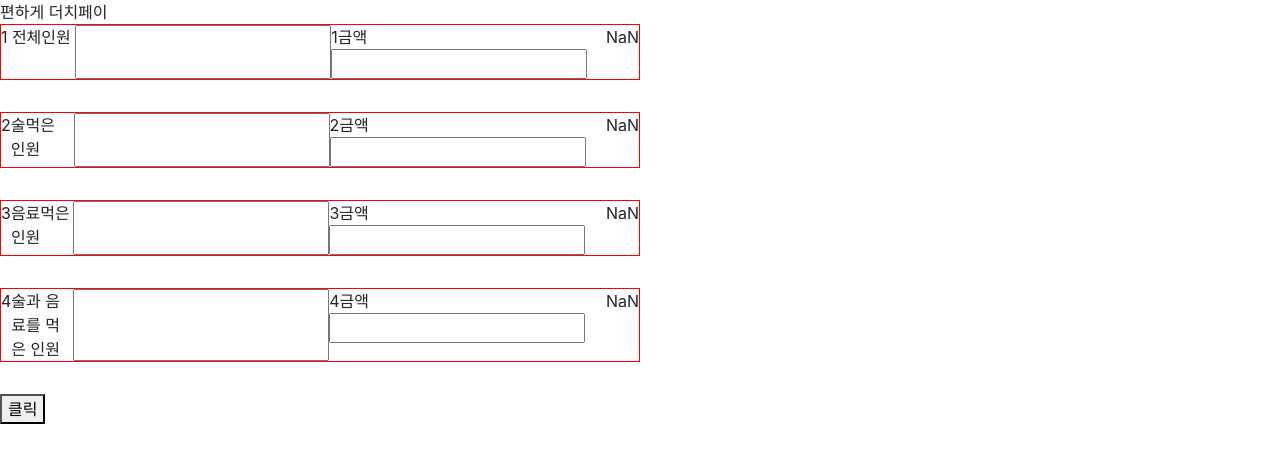
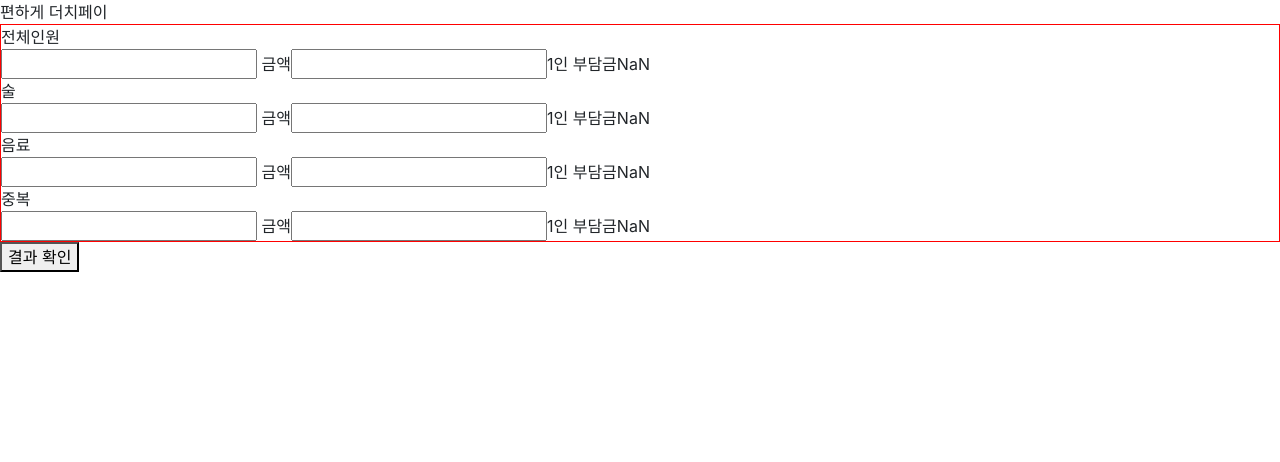
Before and after one commit to qkr30510/dutch-project, a React (Create React App) app: page / in a window 1280 px wide. Shown: the top 462 px of the page. Built offline with nearby package versions, Linux system fonts and the light colour scheme.

Commit message:
Fix Main

```diff
--- a/src/App.js
+++ b/src/App.js
@@ -8,7 +8,7 @@ const App = () => {
   return (
     <>
     <div> 편하게 더치페이 </div>
-    <Main/>
+    <Realmain/>
   </>
   )
 
--- a/src/Component/Main.js
+++ b/src/Component/Main.js
@@ -16,34 +16,11 @@ const Titlebox = styled.div`
   justify-content: space-between;
   width: 55%;
 `;
-const PayBox = styled.div``;
-const Main = () => {
+
+const Main = ({setresults}) => {
   const [payvalue, setPayvalue] = useState('');
   const [personvalue, setPersonvalue] = useState('');
-  const [result, setResult] = useState([]);
-
-  const Title = [
-    {
-      name: '전체인원',
-      id: 1,
-      pay: '금액',
-    },
-    {
-      name: '술먹은 인원',
-      id: 2,
-      pay: '금액',
-    },
-    {
-      name: '음료먹은 인원',
-      id: 3,
-      pay: '금액',
-    },
-    {
-      name: '술과 음료를 먹은 인원',
-      id: 4,
-      pay: '금액',
-    },
-  ];
+  const [result, setResult] = useState();
 
   const OnChange = useCallback((e) => {
     setPayvalue(e.target.value);
@@ -56,47 +33,17 @@ const Main = () => {
   useEffect(
     (e) => {
       setResult(personvalue / payvalue);
-
+      setresults(result);
     },
-    [personvalue, payvalue],
+    [setresults, personvalue, payvalue,result],
   );
-
-
-  let Tities = Title.map((Titless) => (
-    <Wrap key={Titless.id} id={Titless.id} result={result}>
-      <Titlebox id={Titless.id}>
-        <span>{Titless.id}</span>
-        <span>{Titless.name}</span>
-        <Input value={payvalue} OnChange={OnChange} />
-      </Titlebox>
-      <PayBox id={Titless.id}>
-        <span>{Titless.id}</span>
-        <span>{Titless.pay}</span>
-        <Input2 value={personvalue} OnChange={OnChange2} />
-      </PayBox>
+  return (
+    <div setresults={setresults}>
+      <Input2 value={payvalue} OnChange={OnChange} /> <span>금액</span>
+      <Input value={personvalue} OnChange={OnChange2} />
+      <span>1인 부담금</span>
       <span>{result}</span>
-    </Wrap>
-  ));
-
-  console.log('체크' , Tities[1].props.result);
-  console.log('x', payvalue, 'c', personvalue);
-
-  const onClick = (()=>{
-    console.log('계산', result);
-    // setRealmain(result)
-  },[])
-
-  // const onClick = (()=>{
-  //   console.log('계산', result);
-  //   setRealmain(result)
-
-  // },[])
-
-  return (
-    <div>
-      {Tities}
-      <button type="button" onClick={onClick}>클릭</button>
-    </div>
+    </div >
   );
 };
 export default Main;
--- a/src/Component/Realmain.js
+++ b/src/Component/Realmain.js
@@ -1,13 +1,49 @@
-import React, { useState } from 'react'
+import React, { useState } from 'react';
 import Main from './Main';
+import styled from 'styled-components';
+
+const Wrap = styled.div`
+  border: 1px solid red;
+`;
 const Realmain = () => {
-    const [realmain, setRealmain] = useState();
-    console.log('나오나',realmain)
-    return (
-        <div>
-            <Main/>
-            <span realmain={setRealmain}>z</span>
-        </div>
-    )
-}
-export default Realmain
+  const onClick = () => {
+    console.log(Wrap.length);
+  };
+  const Paylists = [
+    {
+        id:1,
+      title: '전체인원',
+    },
+    {
+        id:2,
+      title: '술',
+    },
+    {
+        id:3,
+      title: '음료',
+    },
+    {
+        id:4,
+      title: '중복',
+    },
+  ];
+  const [results, setresults] = useState();
+
+  let Paylist = Paylists.map((paycontent) => (
+    <div key={paycontent.id}>
+      <span>{paycontent.title}</span>
+      <Main setresults={setresults} />
+    </div>
+  ));
+  console.log(Paylist.length)
+  console.log('결과',results)
+
+
+  return (
+    <div>
+      <Wrap>{Paylist}</Wrap>
+      <button onClick={onClick}>결과 확인</button>
+    </div>
+  );
+};
+export default Realmain;
```
